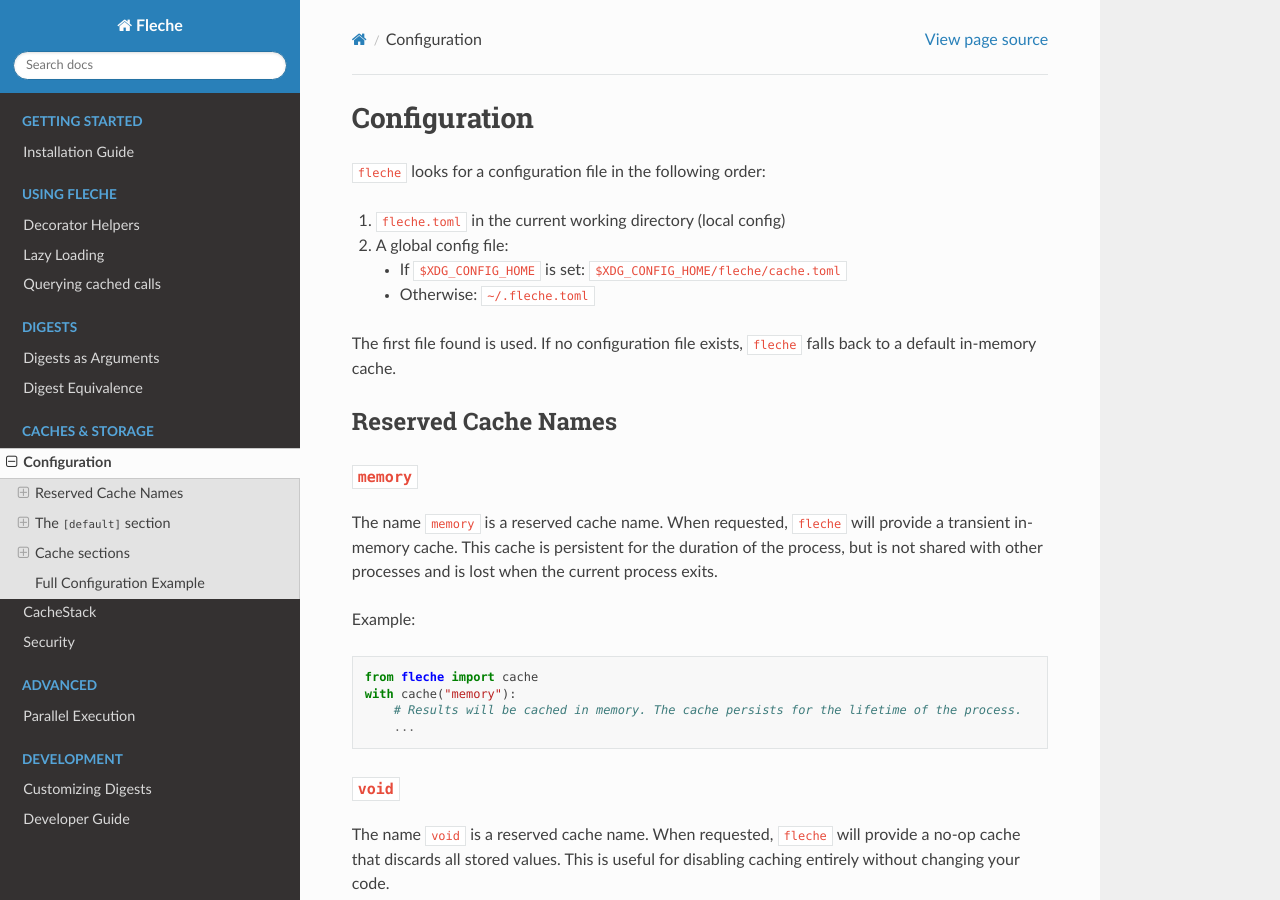
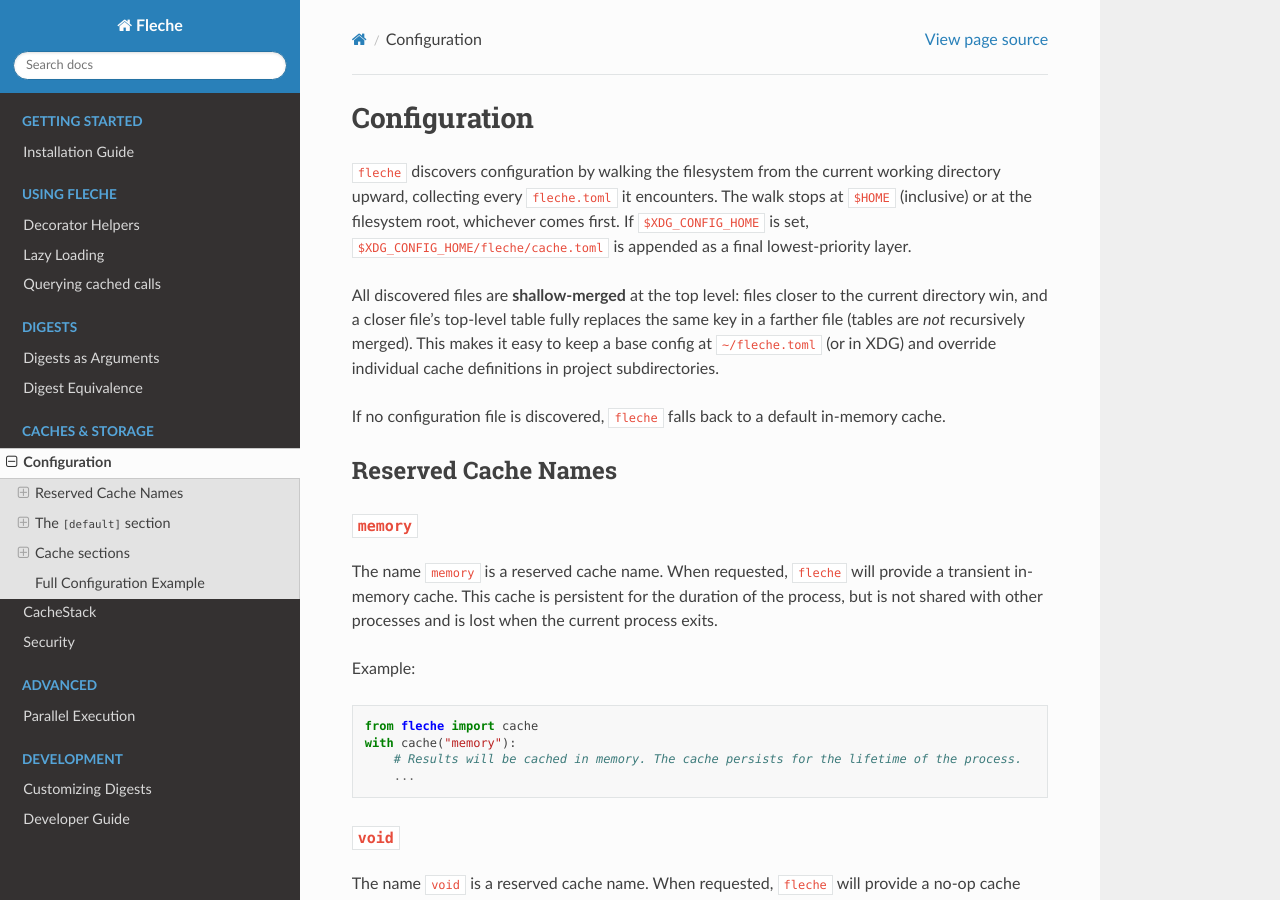
Before and after one commit to pmrv/fleche, a Sphinx documentation site: the page built from docs/storage/configuration.rst, in a window 1280 px wide and 900 px high. Built offline with Sphinx 7.4.7 and the Read the Docs theme 3.1.0, drawn with Linux system fonts in a browser that asks for light colours; pages that are not in the unit, such as notebooks, are missing from menus.

Commit message:
docs(config): document CWD→HOME walk and shallow merge
Update docs/storage/configuration.rst and AGENTS.md to reflect the new
walking config discovery: every fleche.toml from CWD up to $HOME is
shallow-merged, with closer files winning, and XDG_CONFIG_HOME as the
lowest-priority fallback.

```diff
--- a/docs/storage/configuration.rst
+++ b/docs/storage/configuration.rst
@@ -1,15 +1,22 @@
 Configuration
 =============
 
-``fleche`` looks for a configuration file in the following order:
+``fleche`` discovers configuration by walking the filesystem from the
+current working directory upward, collecting every ``fleche.toml`` it
+encounters.  The walk stops at ``$HOME`` (inclusive) or at the filesystem
+root, whichever comes first.  If ``$XDG_CONFIG_HOME`` is set,
+``$XDG_CONFIG_HOME/fleche/cache.toml`` is appended as a final
+lowest-priority layer.
 
-1. ``fleche.toml`` in the current working directory (local config)
-2. A global config file:
+All discovered files are **shallow-merged** at the top level: files closer
+to the current directory win, and a closer file's top-level table fully
+replaces the same key in a farther file (tables are *not* recursively
+merged).  This makes it easy to keep a base config at ``~/fleche.toml``
+(or in XDG) and override individual cache definitions in project
+subdirectories.
 
-   - If ``$XDG_CONFIG_HOME`` is set: ``$XDG_CONFIG_HOME/fleche/cache.toml``
-   - Otherwise: ``~/.fleche.toml``
-
-The first file found is used. If no configuration file exists, ``fleche`` falls back to a default in-memory cache.
+If no configuration file is discovered, ``fleche`` falls back to a default
+in-memory cache.
 
 Reserved Cache Names
 --------------------
```
Also changed, not shown: AGENTS.md (+1 -1 lines).
